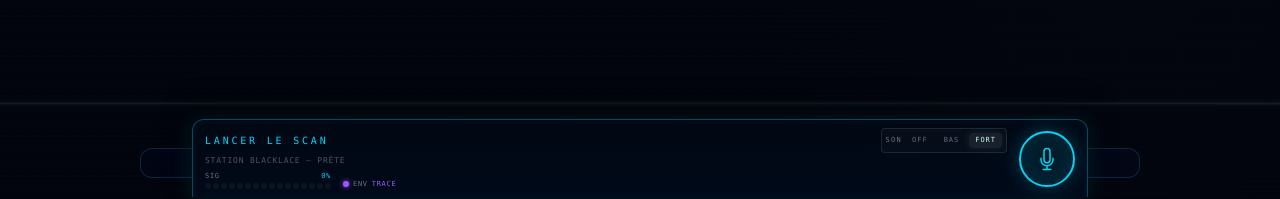
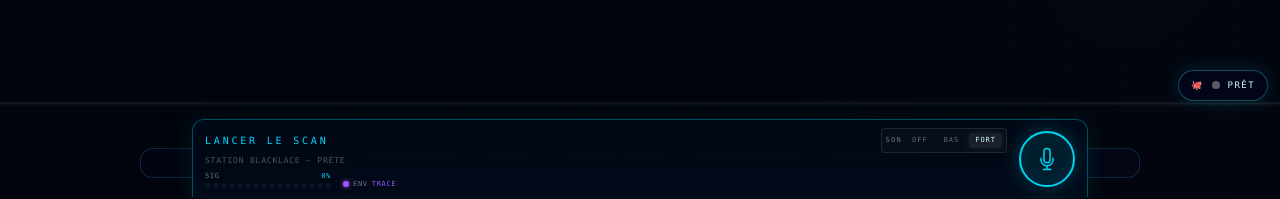
Before and after one commit to benoitlub/SpecTRL, a React (Vite) app: page / in a window 1280 px wide. Shown: the part 603-802 px from the top of the page. Built offline with nearby package versions, Linux system fonts and the light colour scheme; no server answers.

Commit message:
feat: mount Octopus monitor globally

```diff
--- a/src/App.tsx
+++ b/src/App.tsx
@@ -1,6 +1,7 @@
 import { Switch, Route, Router as WouterRouter } from "wouter";
 import Home from "@/pages/Home";
 import NotFound from "@/pages/not-found";
+import { OctopusMonitor } from "@/components/OctopusMonitor";
 
 function Router() {
   return (
@@ -15,6 +16,7 @@ function App() {
   return (
     <WouterRouter base={import.meta.env.BASE_URL.replace(/\/$/, "")}>
       <Router />
+      <OctopusMonitor />
     </WouterRouter>
   );
 }
```
